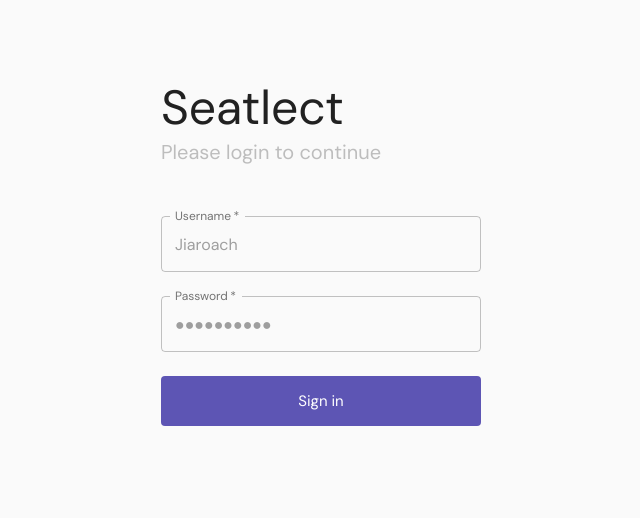
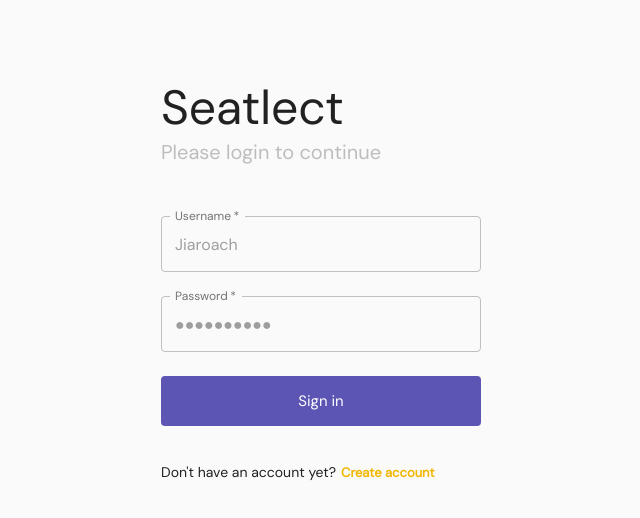
Before and after one commit to tphume/seatlect-web, a Next.js app: page /login in a window 1280 px wide. Shown: the top 518 px of the page, without its empty margins (639-1279 px from the left). Built offline with nearby package versions, Linux system fonts and the light colour scheme.

Commit message:
Added empty signup button

```diff
--- a/pages/login.js
+++ b/pages/login.js
@@ -20,6 +20,9 @@ const useStyles = makeStyles({
   loginButton: {
     marginTop: `1rem`,
     padding: `12px 22px`
+  },
+  createButton: {
+    fontWeight: `700`
   }
 });
 
@@ -69,6 +72,12 @@ export default function Login() {
             Sign in
           </Button>
         </form>
+        <p style={{ marginTop: `2rem` }}>
+          Don't have an account yet?
+          <Button size="small" color="secondary" classes={{ root: classes.createButton }}>
+            Create account
+          </Button>
+        </p>
       </Grid>
     </Grid>
   );
```
